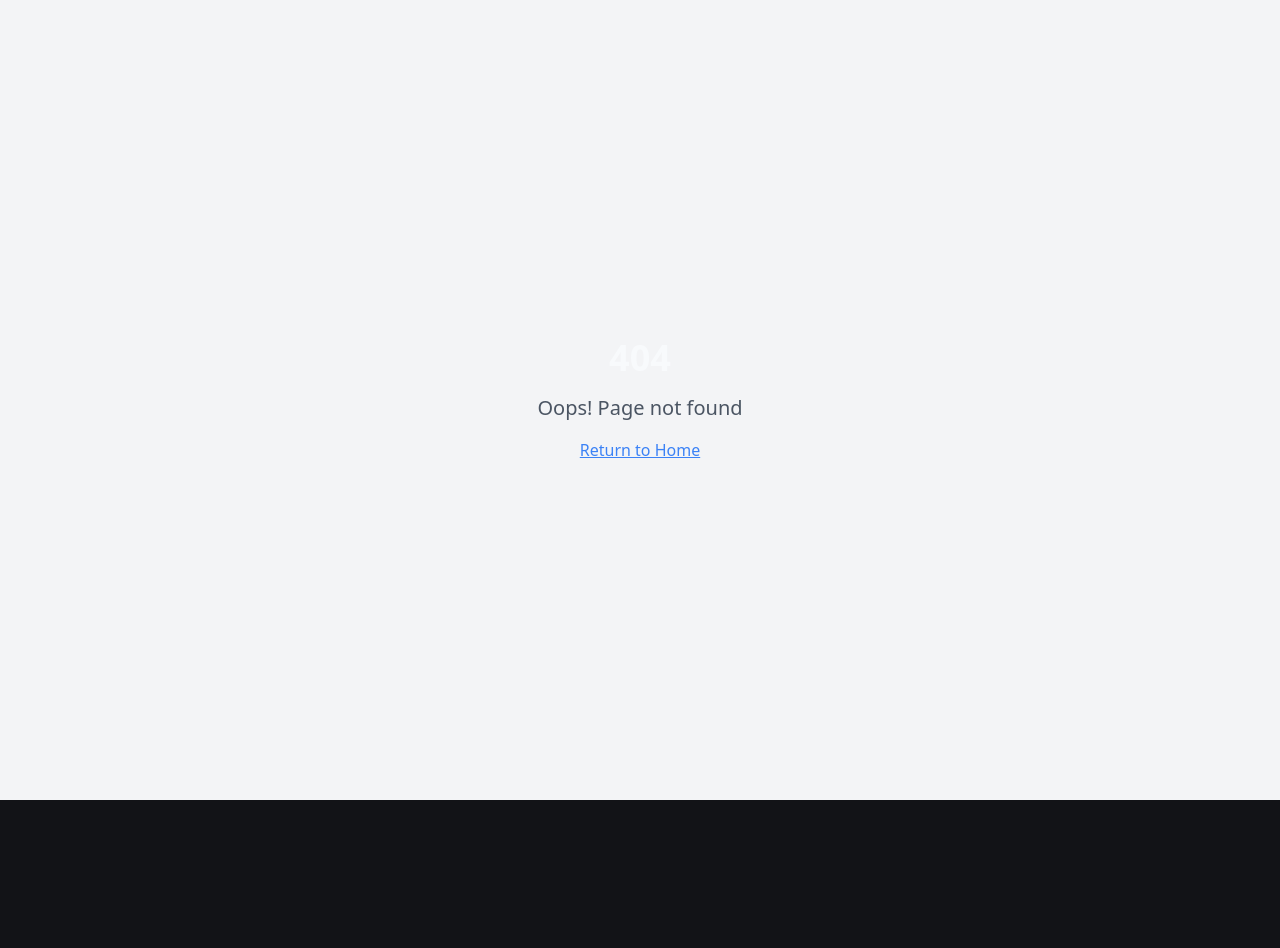
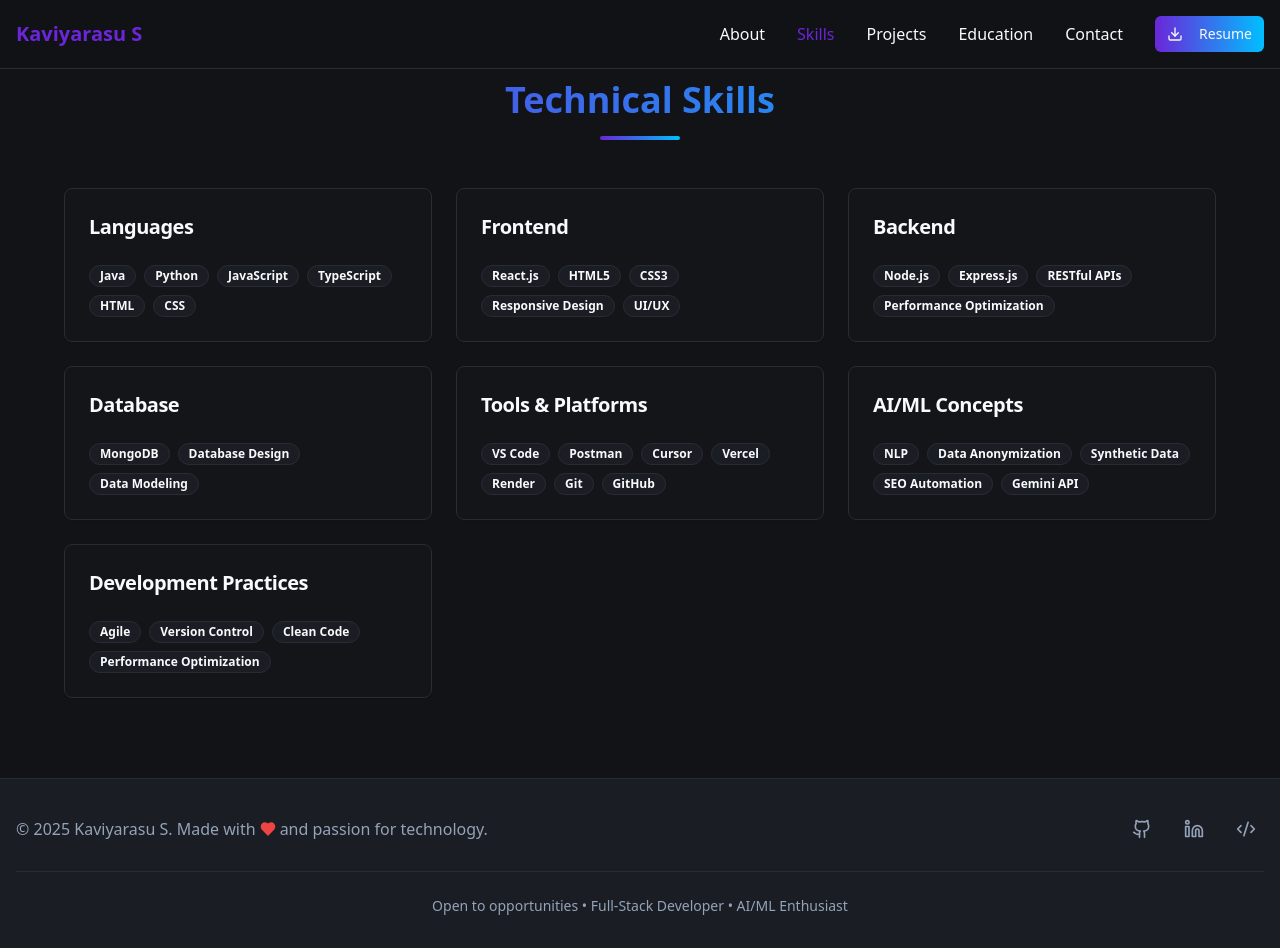
Before and after one commit to Kavi981/kaviyarasu-portfolio, a React (Vite) app: page /skills in a window 1280 px wide. Before the commit this address had no page. Before the commit the page ends 800 px from the top, so only its background shows below. Built offline with nearby package versions, Linux system fonts and the light colour scheme.

Commit message:
Implement single-page navigation
Enable navigation to sections on header click.

```diff
--- a/src/App.tsx
+++ b/src/App.tsx
@@ -4,6 +4,11 @@ import { TooltipProvider } from "@/components/ui/tooltip";
 import { QueryClient, QueryClientProvider } from "@tanstack/react-query";
 import { BrowserRouter, Routes, Route } from "react-router-dom";
 import Index from "./pages/Index";
+import AboutPage from "./pages/AboutPage";
+import SkillsPage from "./pages/SkillsPage";
+import ProjectsPage from "./pages/ProjectsPage";
+import EducationPage from "./pages/EducationPage";
+import ContactPage from "./pages/ContactPage";
 import NotFound from "./pages/NotFound";
 
 const queryClient = new QueryClient();
@@ -16,6 +21,11 @@ const App = () => (
       <BrowserRouter>
         <Routes>
           <Route path="/" element={<Index />} />
+          <Route path="/about" element={<AboutPage />} />
+          <Route path="/skills" element={<SkillsPage />} />
+          <Route path="/projects" element={<ProjectsPage />} />
+          <Route path="/education" element={<EducationPage />} />
+          <Route path="/contact" element={<ContactPage />} />
           {/* ADD ALL CUSTOM ROUTES ABOVE THE CATCH-ALL "*" ROUTE */}
           <Route path="*" element={<NotFound />} />
         </Routes>
--- a/src/components/Header.tsx
+++ b/src/components/Header.tsx
@@ -1,41 +1,39 @@
 import { useState } from "react";
+import { Link, useLocation } from "react-router-dom";
 import { Button } from "@/components/ui/button";
 import { Menu, X, Download } from "lucide-react";
 
 const Header = () => {
   const [isMenuOpen, setIsMenuOpen] = useState(false);
-
-  const scrollToSection = (sectionId: string) => {
-    const element = document.getElementById(sectionId);
-    if (element) {
-      element.scrollIntoView({ behavior: "smooth" });
-      setIsMenuOpen(false);
-    }
-  };
+  const location = useLocation();
 
   const navItems = [
-    { id: "about", label: "About" },
-    { id: "skills", label: "Skills" },
-    { id: "projects", label: "Projects" },
-    { id: "education", label: "Education" },
-    { id: "contact", label: "Contact" },
+    { path: "/about", label: "About" },
+    { path: "/skills", label: "Skills" },
+    { path: "/projects", label: "Projects" },
+    { path: "/education", label: "Education" },
+    { path: "/contact", label: "Contact" },
   ];
 
   return (
     <header className="fixed top-0 w-full z-50 bg-background/80 backdrop-blur-sm border-b border-border">
       <nav className="container mx-auto px-4 py-4 flex items-center justify-between">
-        <div className="text-xl font-bold text-primary">Kaviyarasu S</div>
+        <Link to="/" className="text-xl font-bold text-primary">
+          Kaviyarasu S
+        </Link>
 
         {/* Desktop Navigation */}
         <div className="hidden md:flex items-center space-x-8">
           {navItems.map((item) => (
-            <button
-              key={item.id}
-              onClick={() => scrollToSection(item.id)}
-              className="text-foreground hover:text-primary transition-colors"
+            <Link
+              key={item.path}
+              to={item.path}
+              className={`text-foreground hover:text-primary transition-colors ${
+                location.pathname === item.path ? "text-primary font-medium" : ""
+              }`}
             >
               {item.label}
-            </button>
+            </Link>
           ))}
           <Button variant="glow" size="sm">
             <Download className="w-4 h-4 mr-2" />
@@ -58,13 +56,16 @@ const Header = () => {
           <div className="absolute top-full left-0 w-full bg-background border-b border-border md:hidden">
             <div className="container mx-auto px-4 py-4 space-y-4">
               {navItems.map((item) => (
-                <button
-                  key={item.id}
-                  onClick={() => scrollToSection(item.id)}
-                  className="block w-full text-left text-foreground hover:text-primary transition-colors"
+                <Link
+                  key={item.path}
+                  to={item.path}
+                  onClick={() => setIsMenuOpen(false)}
+                  className={`block w-full text-left text-foreground hover:text-primary transition-colors ${
+                    location.pathname === item.path ? "text-primary font-medium" : ""
+                  }`}
                 >
                   {item.label}
-                </button>
+                </Link>
               ))}
               <Button variant="glow" size="sm" className="w-full">
                 <Download className="w-4 h-4 mr-2" />
--- /dev/null
+++ b/src/pages/AboutPage.tsx
@@ -0,0 +1,15 @@
+import Header from "@/components/Header";
+import About from "@/components/About";
+import Footer from "@/components/Footer";
+
+const AboutPage = () => {
+  return (
+    <div className="min-h-screen bg-background">
+      <Header />
+      <About />
+      <Footer />
+    </div>
+  );
+};
+
+export default AboutPage;
--- /dev/null
+++ b/src/pages/ContactPage.tsx
@@ -0,0 +1,15 @@
+import Header from "@/components/Header";
+import Contact from "@/components/Contact";
+import Footer from "@/components/Footer";
+
+const ContactPage = () => {
+  return (
+    <div className="min-h-screen bg-background">
+      <Header />
+      <Contact />
+      <Footer />
+    </div>
+  );
+};
+
+export default ContactPage;
--- /dev/null
+++ b/src/pages/EducationPage.tsx
@@ -0,0 +1,15 @@
+import Header from "@/components/Header";
+import Education from "@/components/Education";
+import Footer from "@/components/Footer";
+
+const EducationPage = () => {
+  return (
+    <div className="min-h-screen bg-background">
+      <Header />
+      <Education />
+      <Footer />
+    </div>
+  );
+};
+
+export default EducationPage;
--- /dev/null
+++ b/src/pages/ProjectsPage.tsx
@@ -0,0 +1,15 @@
+import Header from "@/components/Header";
+import Projects from "@/components/Projects";
+import Footer from "@/components/Footer";
+
+const ProjectsPage = () => {
+  return (
+    <div className="min-h-screen bg-background">
+      <Header />
+      <Projects />
+      <Footer />
+    </div>
+  );
+};
+
+export default ProjectsPage;
--- /dev/null
+++ b/src/pages/SkillsPage.tsx
@@ -0,0 +1,15 @@
+import Header from "@/components/Header";
+import Skills from "@/components/Skills";
+import Footer from "@/components/Footer";
+
+const SkillsPage = () => {
+  return (
+    <div className="min-h-screen bg-background">
+      <Header />
+      <Skills />
+      <Footer />
+    </div>
+  );
+};
+
+export default SkillsPage;
```
